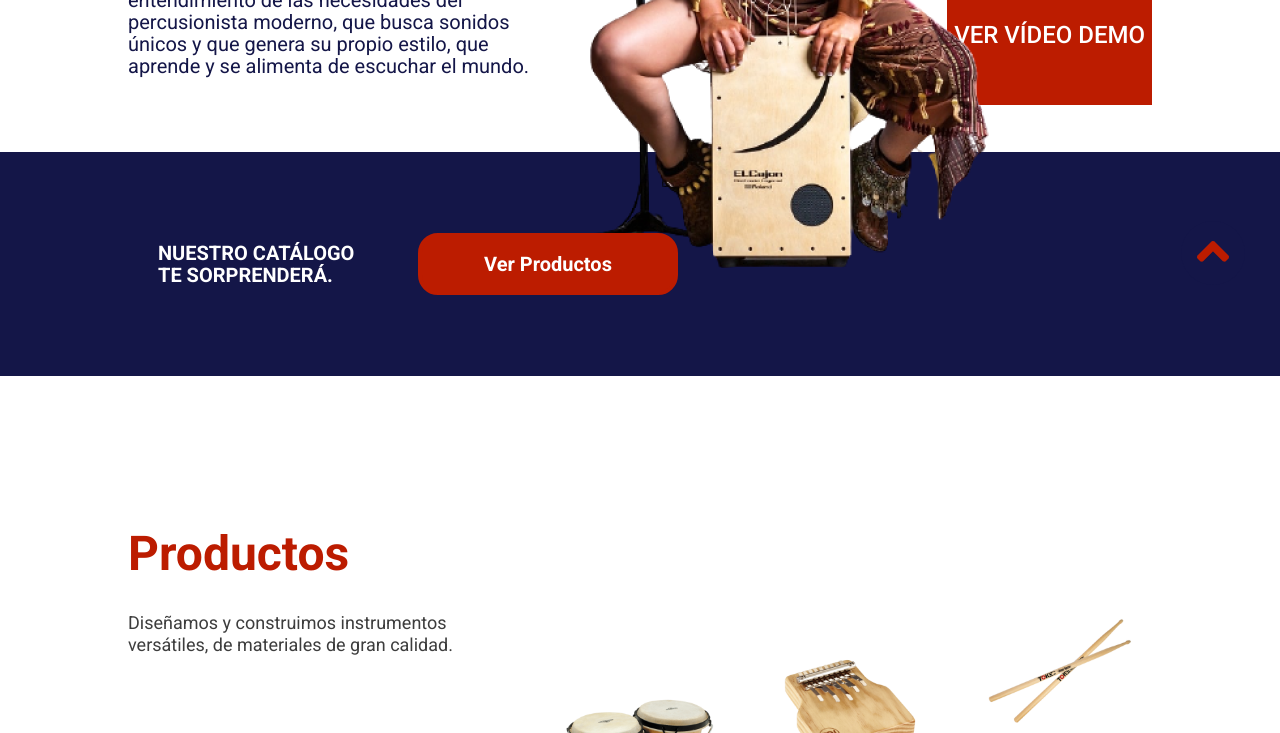
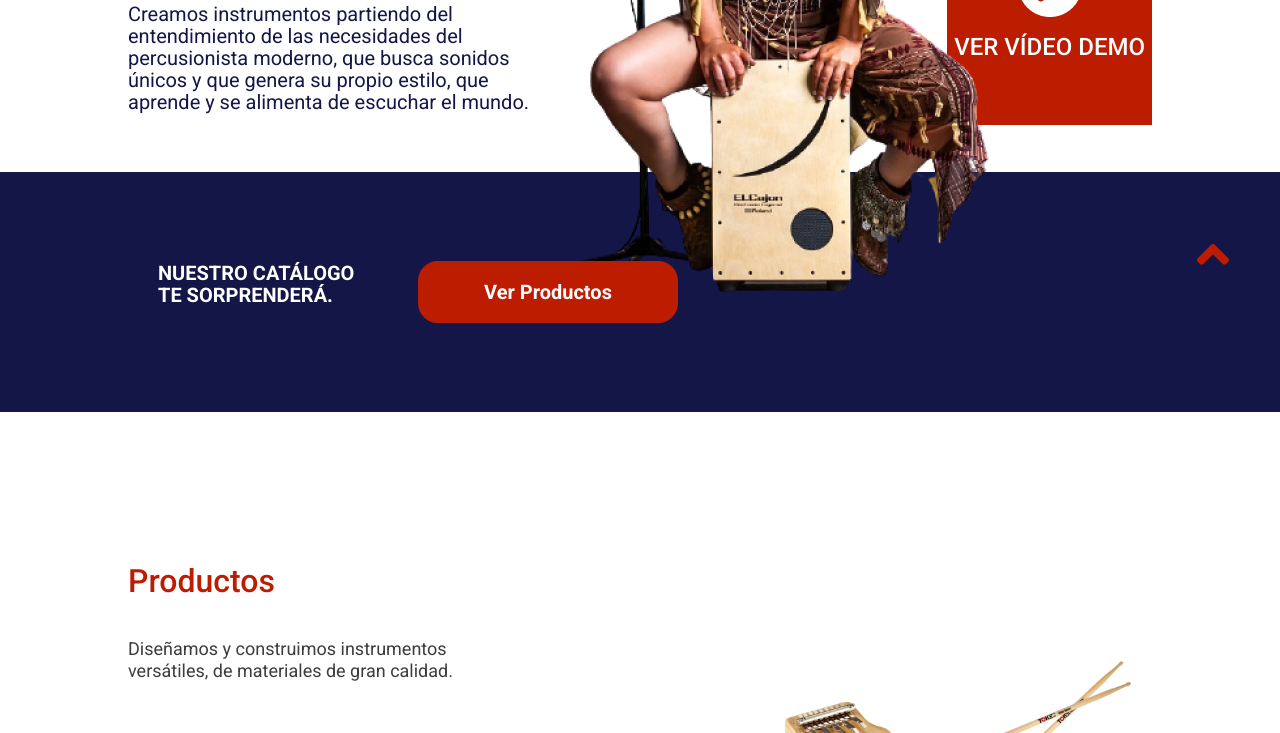
Before and after one commit to Jafh88/EclecticaPercusion_CoderHouse, a plain HTML site: page index.html in a window 1280 px wide. Shown: the part 480-1213 px from the top of the page. Drawn offline with nearby package versions, Linux system fonts and the light colour scheme.

Commit message:
Añadí CDN de Bootstrap

```diff
--- a/index.html
+++ b/index.html
@@ -10,6 +10,7 @@
     <link rel="preconnect" href="https://fonts.googleapis.com">
     <link rel="preconnect" href="https://fonts.gstatic.com" crossorigin>
     <link href="https://fonts.googleapis.com/css2?family=Lato:ital,wght@0,100;0,300;0,400;0,700;0,900;1,100;1,300;1,400;1,700;1,900&family=Roboto:ital,wght@0,300;0,400;0,500;0,700;0,900;1,300;1,400;1,500;1,700;1,900&display=swap" rel="stylesheet">
+    <link href="https://cdn.jsdelivr.net/npm/bootstrap@5.1.1/dist/css/bootstrap.min.css" rel="stylesheet" integrity="sha384-F3w7mX95PdgyTmZZMECAngseQB83DfGTowi0iMjiWaeVhAn4FJkqJByhZMI3AhiU" crossorigin="anonymous">l
 </head>
 
 <body>
```
